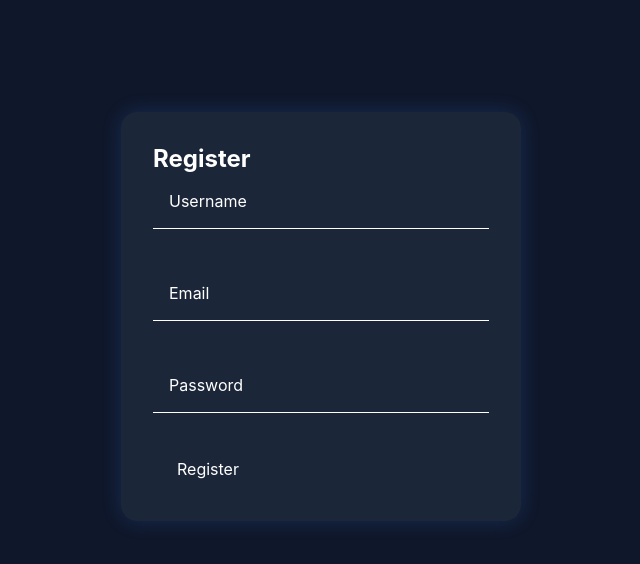
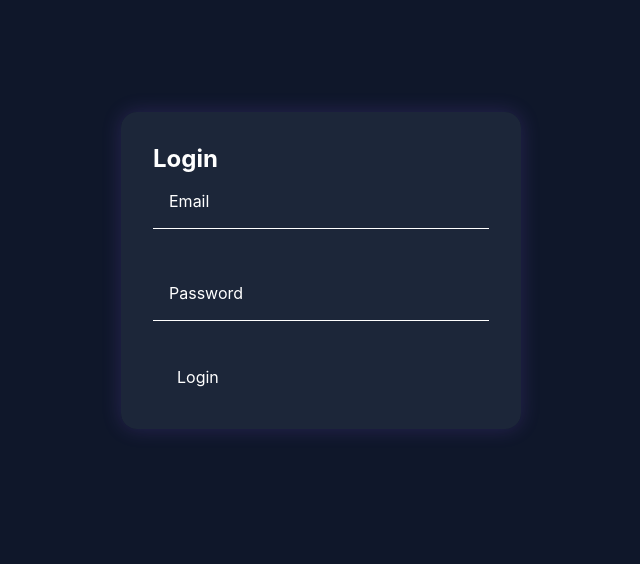
Before and after one commit to aru-segar/task-manager, an Angular app in the folder task-manager/: page / in a window 1280 px wide. Shown: the top 564 px of the page, without its empty margins (319-959 px from the left). Built offline with nearby package versions, Linux system fonts and the light colour scheme.

Commit message:
added validation to the register component along with ui improvement

```diff
--- a/task-manager/src/app/app.ts
+++ b/task-manager/src/app/app.ts
@@ -5,8 +5,9 @@ import { CommonModule } from '@angular/common';
 import { provideAnimations } from '@angular/platform-browser/animations';
 import { TaskManagerComponent } from './features/task-manager/task-manager.component';
 import { RegisterComponent } from './features/auth/register/register.component';
+import { LoginComponent } from './features/auth/login/login.component';
 
-bootstrapApplication(RegisterComponent, {
+bootstrapApplication(LoginComponent, {
   providers: [
     provideAnimations(),
     importProvidersFrom(FormsModule, CommonModule)
--- a/task-manager/src/app/features/auth/register/register.component.html
+++ b/task-manager/src/app/features/auth/register/register.component.html
@@ -1,20 +1,44 @@
-<div class="auth-container">
-  <h2>Register</h2>
+<div class="auth-container" [class.loading]="loading">
+  <h2 tabindex="0">Register</h2>
 
   <mat-form-field appearance="fill" class="auth-field">
     <mat-label>Username</mat-label>
-    <input matInput [(ngModel)]="username" />
+    <input matInput [(ngModel)]="username" autocomplete="username" />
   </mat-form-field>
 
   <mat-form-field appearance="fill" class="auth-field">
     <mat-label>Email</mat-label>
-    <input matInput [(ngModel)]="email" type="email" />
+    <input matInput [(ngModel)]="email" type="email" autocomplete="email" />
   </mat-form-field>
 
-  <mat-form-field appearance="fill" class="auth-field">
+  <mat-form-field appearance="fill" class="auth-field password-field">
     <mat-label>Password</mat-label>
-    <input matInput [(ngModel)]="password" type="password" />
+    <input matInput [type]="showPassword ? 'text' : 'password'" [(ngModel)]="password" autocomplete="new-password" />
+    <mat-icon class="password-toggle-icon" (click)="togglePasswordVisibility()">
+      {{ showPassword ? 'visibility_off' : 'visibility' }}
+    </mat-icon>
   </mat-form-field>
 
-  <button mat-raised-button color="primary" (click)="register()">Register</button>
+  <div class="password-strength" *ngIf="password">
+    Strength:
+    <span [ngClass]="getPasswordStrengthClass()">{{ getPasswordStrength() }}</span>
+  </div>
+
+  <mat-form-field appearance="fill" class="auth-field">
+    <mat-label>Confirm Password</mat-label>
+    <input matInput [type]="showPassword ? 'text' : 'password'" [(ngModel)]="confirmPassword"
+      autocomplete="new-password" />
+  </mat-form-field>
+
+  <mat-checkbox [(ngModel)]="agreeTerms">I agree to the Terms & Conditions</mat-checkbox>
+
+  <div class="message error" *ngIf="errorMessage">{{ errorMessage }}</div>
+  <div class="message success" *ngIf="successMessage">{{ successMessage }}</div>
+
+  <div class="btn-group">
+  <button mat-raised-button color="primary" (click)="register()" [disabled]="loading" [class.loading]="loading">
+    {{ loading ? '' : 'Register' }}
+  </button>
+  <button mat-button color="warn" (click)="resetForm()">Reset</button>
+  </div>
 </div>
--- a/task-manager/src/app/features/auth/register/register.component.scss
+++ b/task-manager/src/app/features/auth/register/register.component.scss
@@ -1,14 +1,324 @@
 .auth-container {
-  max-width: 400px;
+  max-width: 480px;
   margin: 80px auto;
+  padding: 2rem;
   background: rgba(30, 41, 59, 0.9);
-  padding: 2rem;
-  border-radius: 16px;
-  box-shadow: 0 0 20px rgba(59, 130, 246, 0.2);
+  border-radius: 1.5rem;
+  box-shadow: 0 25px 50px -12px rgba(0, 0, 0, 0.6),
+    0 0 0 1px rgba(148, 163, 184, 0.1),
+    inset 0 1px 0 rgba(255, 255, 255, 0.05);
+  backdrop-filter: blur(24px);
+  position: relative;
+  color: #f1f5f9;
+  border: 1px solid rgba(255, 255, 255, 0.08);
+  animation: fadeInUp 0.6s ease-out;
+
+  &::before {
+    content: '';
+    position: absolute;
+    top: 0;
+    left: 0;
+    right: 0;
+    bottom: 0;
+    background:
+      radial-gradient(circle at 20% 20%, rgba(139, 92, 246, 0.03) 0%, transparent 50%),
+      radial-gradient(circle at 80% 80%, rgba(59, 130, 246, 0.03) 0%, transparent 50%);
+    border-radius: inherit;
+    pointer-events: none;
+  }
+}
+
+.auth-container h2 {
+  text-align: center;
+  font-size: 2rem;
+  font-weight: 700;
+  margin-bottom: 1.5rem;
   color: white;
+  text-shadow: 0 2px 4px rgba(0, 0, 0, 0.2);
+  background: linear-gradient(135deg, #ffffff 0%, #e2e8f0 100%);
+  -webkit-background-clip: text;
+  -webkit-text-fill-color: transparent;
+  background-clip: text;
+  position: relative;
 }
 
 .auth-field {
   width: 100%;
+  margin-bottom: 1.25rem;
+  position: relative;
+
+  .mat-form-field {
+    width: 100%;
+  }
+
+  .mat-input-element {
+    background: #1e293b;
+    color: white;
+    border-radius: 8px;
+    padding: 0.75rem;
+    transition: all 0.3s ease;
+
+    &:focus {
+      box-shadow: 0 0 0 2px rgba(139, 92, 246, 0.2);
+      transform: translateY(-1px);
+    }
+
+    &::placeholder {
+      color: #64748b;
+      transition: opacity 0.3s ease;
+    }
+
+    &:focus::placeholder {
+      opacity: 0.6;
+    }
+  }
+
+  .mat-label {
+    color: #cbd5e1;
+    font-weight: 500;
+    transition: color 0.3s ease;
+  }
+
+  .mat-form-field-appearance-fill .mat-form-field-flex {
+    background-color: rgba(30, 41, 59, 0.6);
+    border-radius: 12px;
+    border: 1px solid rgba(148, 163, 184, 0.1);
+    transition: all 0.3s ease;
+
+    &:hover {
+      background-color: rgba(30, 41, 59, 0.8);
+      border-color: rgba(148, 163, 184, 0.2);
+    }
+  }
+
+  .mat-form-field-appearance-fill.mat-focused .mat-form-field-flex {
+    background-color: rgba(30, 41, 59, 0.9);
+    box-shadow: 0 0 0 3px rgba(139, 92, 246, 0.15);
+    border-color: rgba(139, 92, 246, 0.4);
+
+    .mat-label {
+      color: #8b5cf6;
+    }
+  }
+
+  .mat-form-field-appearance-fill.mat-focused .mat-form-field-label {
+    transform: translateY(-1.28125em) scale(0.75) perspective(100px) translateZ(0.001px);
+  }
+}
+
+button {
+  width: 100%;
+  padding: 0.75rem 1.5rem;
+  font-size: 1rem;
+  font-weight: 600;
+  border: none;
+  border-radius: 12px;
+  background: linear-gradient(135deg, #8b5cf6 0%, #3b82f6 100%);
+  color: white;
+  cursor: pointer;
+  transition: all 0.3s ease;
+  display: flex;
+  align-items: center;
+  justify-content: center;
+  position: relative;
+  overflow: hidden;
+  box-shadow: 0 4px 15px rgba(139, 92, 246, 0.2);
+
+  &::before {
+    content: '';
+    position: absolute;
+    top: 0;
+    left: -100%;
+    width: 100%;
+    height: 100%;
+    background: linear-gradient(90deg, transparent, rgba(255, 255, 255, 0.1), transparent);
+    transition: left 0.5s ease;
+  }
+
+  &:hover {
+    transform: translateY(-2px);
+    box-shadow: 0 10px 30px rgba(59, 130, 246, 0.3);
+
+    &::before {
+      left: 100%;
+    }
+  }
+
+  &:active {
+    transform: scale(0.97);
+  }
+
+  &:disabled {
+    opacity: 0.6;
+    cursor: not-allowed;
+    transform: none;
+
+    &:hover {
+      transform: none;
+      box-shadow: 0 4px 15px rgba(139, 92, 246, 0.2);
+    }
+  }
+
+  &.loading::after {
+    content: '';
+    position: absolute;
+    width: 20px;
+    height: 20px;
+    margin: auto;
+    border: 2px solid white;
+    border-top: 2px solid transparent;
+    border-radius: 50%;
+    animation: spin 1s linear infinite;
+    top: 0;
+    bottom: 0;
+    left: 0;
+    right: 0;
+  }
+}
+
+.message {
+  padding: 0.75rem 1rem;
+  margin: 1rem 0;
+  border-radius: 8px;
+  font-size: 0.875rem;
+  font-weight: 500;
+  backdrop-filter: blur(8px);
+  border: 1px solid;
+  animation: slideIn 0.3s ease-out;
+
+  &.error {
+    background: rgba(239, 68, 68, 0.1);
+    border-color: rgba(239, 68, 68, 0.3);
+    color: #fca5a5;
+    box-shadow: 0 4px 12px rgba(239, 68, 68, 0.1);
+  }
+
+  &.success {
+    background: rgba(34, 197, 94, 0.1);
+    border-color: rgba(34, 197, 94, 0.3);
+    color: #86efac;
+    box-shadow: 0 4px 12px rgba(34, 197, 94, 0.1);
+  }
+}
+
+.password-field {
+  position: relative;
+
+  .password-toggle-icon {
+    position: absolute;
+    right: 16px;
+    top: 50%;
+    transform: translateY(-50%);
+    cursor: pointer;
+    color: #cbd5e1;
+    opacity: 0.75;
+    font-size: 22px;
+    transition: opacity 0.3s ease;
+
+    &:hover {
+      opacity: 1;
+    }
+  }
+
+  input.mat-input-element {
+    padding-right: 40px !important;
+  }
+}
+
+.password-strength {
   margin-bottom: 1rem;
+  font-size: 0.875rem;
+
+  span {
+    font-weight: 600;
+    margin-left: 0.5rem;
+  }
 }
+
+.btn-group {
+  display: flex;
+  justify-content: space-between;
+  gap: 12px;
+  margin-top: 1rem;
+}
+
+.password-field {
+  position: relative;
+
+  .password-toggle-icon {
+    position: absolute;
+    right: 16px;
+    top: 50%;
+    transform: translateY(-50%);
+    cursor: pointer;
+    color: #cbd5e1;
+    opacity: 0.75;
+    font-size: 22px;
+    transition: opacity 0.3s ease;
+
+    &:hover {
+      opacity: 1;
+    }
+  }
+
+  input.mat-input-element {
+    padding-right: 40px !important;
+  }
+}
+
+
+@media (max-width: 480px) {
+  .auth-container {
+    margin: 40px 1rem;
+    padding: 1.5rem;
+    border-radius: 1rem;
+
+    h2 {
+      font-size: 1.5rem;
+      margin-bottom: 1rem;
+    }
+  }
+
+  .auth-field {
+    margin-bottom: 1rem;
+  }
+
+  button {
+    padding: 0.875rem 1.5rem;
+    font-size: 0.95rem;
+  }
+}
+
+@keyframes fadeInUp {
+  from {
+    opacity: 0;
+    transform: translateY(30px);
+  }
+
+  to {
+    opacity: 1;
+    transform: translateY(0);
+  }
+}
+
+@keyframes slideIn {
+  from {
+    opacity: 0;
+    transform: translateX(-10px);
+  }
+
+  to {
+    opacity: 1;
+    transform: translateX(0);
+  }
+}
+
+@keyframes spin {
+  0% {
+    transform: rotate(0deg);
+  }
+
+  100% {
+    transform: rotate(360deg);
+  }
+}
--- a/task-manager/src/app/features/auth/register/register.component.ts
+++ b/task-manager/src/app/features/auth/register/register.component.ts
@@ -4,6 +4,8 @@ import { FormsModule } from '@angular/forms';
 import { MatFormFieldModule } from '@angular/material/form-field';
 import { MatInputModule } from '@angular/material/input';
 import { MatButtonModule } from '@angular/material/button';
+import { MatCheckboxModule } from '@angular/material/checkbox';
+import { MatIconModule } from '@angular/material/icon';
 
 @Component({
   selector: 'app-register',
@@ -14,6 +16,8 @@ import { MatButtonModule } from '@angular/material/button';
     MatFormFieldModule,
     MatInputModule,
     MatButtonModule,
+    MatCheckboxModule,
+    MatIconModule
   ],
   templateUrl: './register.component.html',
   styleUrls: ['./register.component.scss']
@@ -22,11 +26,64 @@ export class RegisterComponent {
   username = '';
   email = '';
   password = '';
+  confirmPassword = '';
+  agreeTerms = false;
+  showPassword = false;
+  errorMessage = '';
+  successMessage = '';
+  loading = false;
+
+  togglePasswordVisibility(): void {
+    this.showPassword = !this.showPassword;
+  }
+
+  getPasswordStrength(): string {
+    if (this.password.length < 6) return 'Weak';
+    if (/[A-Z]/.test(this.password) && /\d/.test(this.password) && this.password.length >= 8) return 'Strong';
+    return 'Medium';
+  }
+
+  getPasswordStrengthClass(): string {
+    const strength = this.getPasswordStrength();
+    if (strength === 'Weak') return 'text-red-400';
+    if (strength === 'Medium') return 'text-yellow-400';
+    if (strength === 'Strong') return 'text-green-400';
+    return 'text-gray-400';
+  }
 
   register(): void {
-    if (!this.username || !this.email || !this.password) return;
+    this.errorMessage = '';
+    this.successMessage = '';
 
-    // TEMPORARY MOCK register
+    if (!this.username || !this.email || !this.password || !this.confirmPassword) {
+      this.errorMessage = 'All fields are required.';
+      return;
+    }
+
+    const emailRegex = /^[^\s@]+@[^\s@]+\.[^\s@]+$/;
+    if (!emailRegex.test(this.email)) {
+      this.errorMessage = 'Please enter a valid email.';
+      return;
+    }
+
+    if (this.password !== this.confirmPassword) {
+      this.errorMessage = 'Passwords do not match.';
+      return;
+    }
+
+    if (!this.agreeTerms) {
+      this.errorMessage = 'You must agree to the terms to register.';
+      return;
+    }
+
+    const users = JSON.parse(localStorage.getItem('users') || '[]');
+    if (users.some((u: any) => u.email === this.email)) {
+      this.errorMessage = 'User already registered with this email.';
+      return;
+    }
+
+    this.loading = true;
+
     const newUser = {
       id: 'user-' + Math.floor(Math.random() * 1000),
       username: this.username,
@@ -34,8 +91,27 @@ export class RegisterComponent {
       createdAt: new Date()
     };
 
+    users.push(newUser);
+    localStorage.setItem('users', JSON.stringify(users));
     localStorage.setItem('currentUser', JSON.stringify(newUser));
-    alert('Registered as ' + newUser.username);
-    location.href = '/'; // redirect to task manager (home)
+
+    setTimeout(() => {
+      this.successMessage = `Registered as ${newUser.username}! Redirecting...`;
+      this.loading = false;
+
+      setTimeout(() => {
+        location.href = '/';
+      }, 1500);
+    }, 1200);
+  }
+
+  resetForm(): void {
+    this.username = '';
+    this.email = '';
+    this.password = '';
+    this.confirmPassword = '';
+    this.agreeTerms = false;
+    this.errorMessage = '';
+    this.successMessage = '';
   }
 }
--- a/task-manager/src/index.html
+++ b/task-manager/src/index.html
@@ -8,6 +8,6 @@
   <link href="https://fonts.googleapis.com/icon?family=Material+Icons" rel="stylesheet">
 </head>
 <body>
-<app-register></app-register>
+<app-login></app-login>
 </body>
 </html>
```
Also changed, not shown: 161 other files (tests, documents, lock files or other folders).
